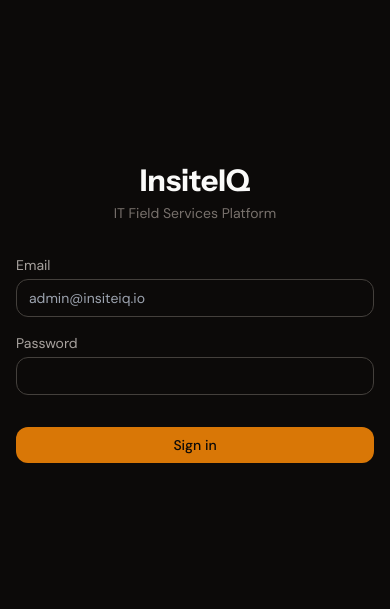
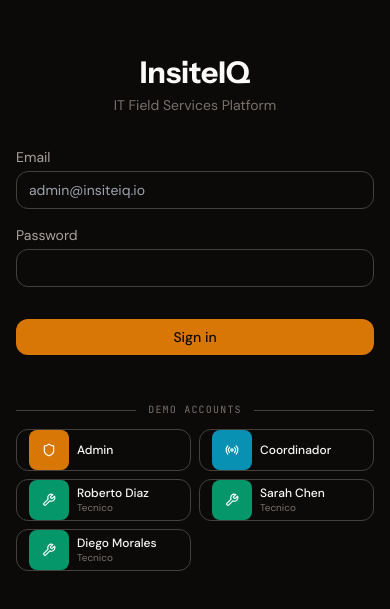
Before and after one commit to gutierrezbj/insiteIq, a React (Vite) app in the folder frontend/: page /login in a window 390 px wide. Shown: the part 109-718 px from the top of the page. Built offline with nearby package versions, Linux system fonts and the light colour scheme.

Commit message:
feat(auth): add demo quick-login buttons on login page
FitoLink-style demo account buttons for Admin, Coordinador, and 3
technicians. Technician logins auto-redirect to /tech mobile view.

Co-Authored-By: Claude Opus 4.6 <noreply@anthropic.com>

```diff
--- a/frontend/src/App.jsx
+++ b/frontend/src/App.jsx
@@ -38,7 +38,7 @@ function AppRoutes() {
 
   return (
     <Routes>
-      <Route path="/login" element={user ? <Navigate to="/" /> : <LoginPage />} />
+      <Route path="/login" element={user ? <Navigate to={user.role === "technician" ? "/tech" : "/"} /> : <LoginPage />} />
       <Route path="/" element={<ProtectedRoute><DashboardPage /></ProtectedRoute>} />
       <Route path="/sites" element={<ProtectedRoute><SiteListPage /></ProtectedRoute>} />
       <Route path="/sites/new" element={<ProtectedRoute><SiteFormPage /></ProtectedRoute>} />
--- a/frontend/src/pages/auth/LoginPage.jsx
+++ b/frontend/src/pages/auth/LoginPage.jsx
@@ -2,6 +2,15 @@ import { useState } from "react";
 import { useNavigate } from "react-router-dom";
 import { useAuth } from "../../contexts/AuthContext";
 import { toast } from "sonner";
+import { Shield, Radio, Wrench } from "lucide-react";
+
+const DEMO_ACCOUNTS = [
+  { label: "Admin", email: "admin@insiteiq.io", password: "admin123", icon: Shield, color: "bg-amber-600" },
+  { label: "Coordinador", email: "coordinator@insiteiq.io", password: "tech123", icon: Radio, color: "bg-cyan-600" },
+  { label: "Roberto Diaz", email: "roberto.diaz@insiteiq.io", password: "tech123", icon: Wrench, color: "bg-emerald-600", sub: "Tecnico" },
+  { label: "Sarah Chen", email: "sarah.chen@insiteiq.io", password: "tech123", icon: Wrench, color: "bg-emerald-600", sub: "Tecnico" },
+  { label: "Diego Morales", email: "diego.morales@insiteiq.io", password: "tech123", icon: Wrench, color: "bg-emerald-600", sub: "Tecnico" },
+];
 
 export default function LoginPage() {
   const [email, setEmail] = useState("");
@@ -10,12 +19,11 @@ export default function LoginPage() {
   const { login } = useAuth();
   const navigate = useNavigate();
 
-  async function handleSubmit(e) {
-    e.preventDefault();
+  async function handleLogin(em, pw) {
     setLoading(true);
     try {
-      await login(email, password);
-      navigate("/");
+      const user = await login(em, pw);
+      navigate(user?.role === "technician" ? "/tech" : "/");
     } catch (err) {
       toast.error(err.message);
     } finally {
@@ -23,9 +31,15 @@ export default function LoginPage() {
     }
   }
 
+  async function handleSubmit(e) {
+    e.preventDefault();
+    await handleLogin(email, password);
+  }
+
   return (
-    <div className="min-h-screen bg-surface-base flex items-center justify-center px-4">
-      <form onSubmit={handleSubmit} className="w-full max-w-sm space-y-6">
+    <div className="min-h-screen bg-surface-base flex items-center justify-center px-4 py-8">
+      <div className="w-full max-w-sm space-y-8">
+        <form onSubmit={handleSubmit} className="space-y-6">
           <div className="text-center">
             <h1 className="text-3xl font-bold text-text-primary font-display">InsiteIQ</h1>
             <p className="text-text-tertiary mt-1 text-sm">IT Field Services Platform</p>
@@ -63,6 +77,35 @@ export default function LoginPage() {
             {loading ? "Signing in..." : "Sign in"}
           </button>
         </form>
+
+        {/* Demo quick-login */}
+        <div className="space-y-3">
+          <div className="flex items-center gap-3">
+            <div className="h-px flex-1 bg-surface-border" />
+            <span className="label-caps text-text-tertiary">Demo accounts</span>
+            <div className="h-px flex-1 bg-surface-border" />
+          </div>
+          <div className="grid grid-cols-2 gap-2">
+            {DEMO_ACCOUNTS.map((acc) => (
+              <button
+                key={acc.email}
+                type="button"
+                disabled={loading}
+                onClick={() => handleLogin(acc.email, acc.password)}
+                className="flex items-center gap-2 px-3 py-2.5 rounded-lg border border-surface-border hover:border-primary/40 hover:shadow-glow-primary/10 transition-all duration-fast ease-out-expo disabled:opacity-50"
+              >
+                <div className={`w-7 h-7 rounded-md ${acc.color} flex items-center justify-center flex-shrink-0`}>
+                  <acc.icon size={14} className="text-white" />
+                </div>
+                <div className="text-left min-w-0">
+                  <p className="text-xs font-medium text-text-primary truncate">{acc.label}</p>
+                  {acc.sub && <p className="text-2xs text-text-tertiary">{acc.sub}</p>}
+                </div>
+              </button>
+            ))}
+          </div>
+        </div>
+      </div>
     </div>
   );
 }
```
Lines whose indentation alone changed are shown as unchanged.
